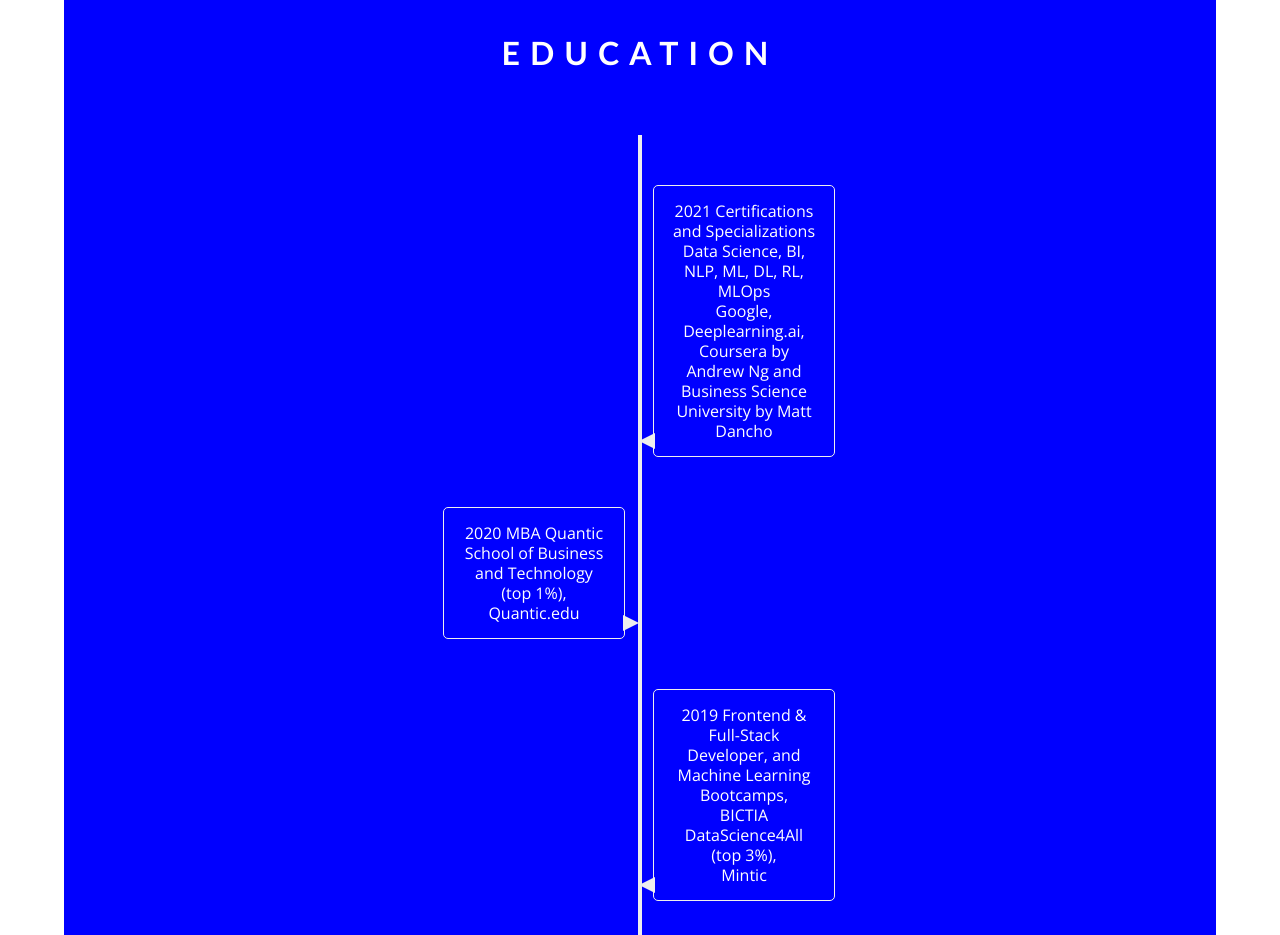
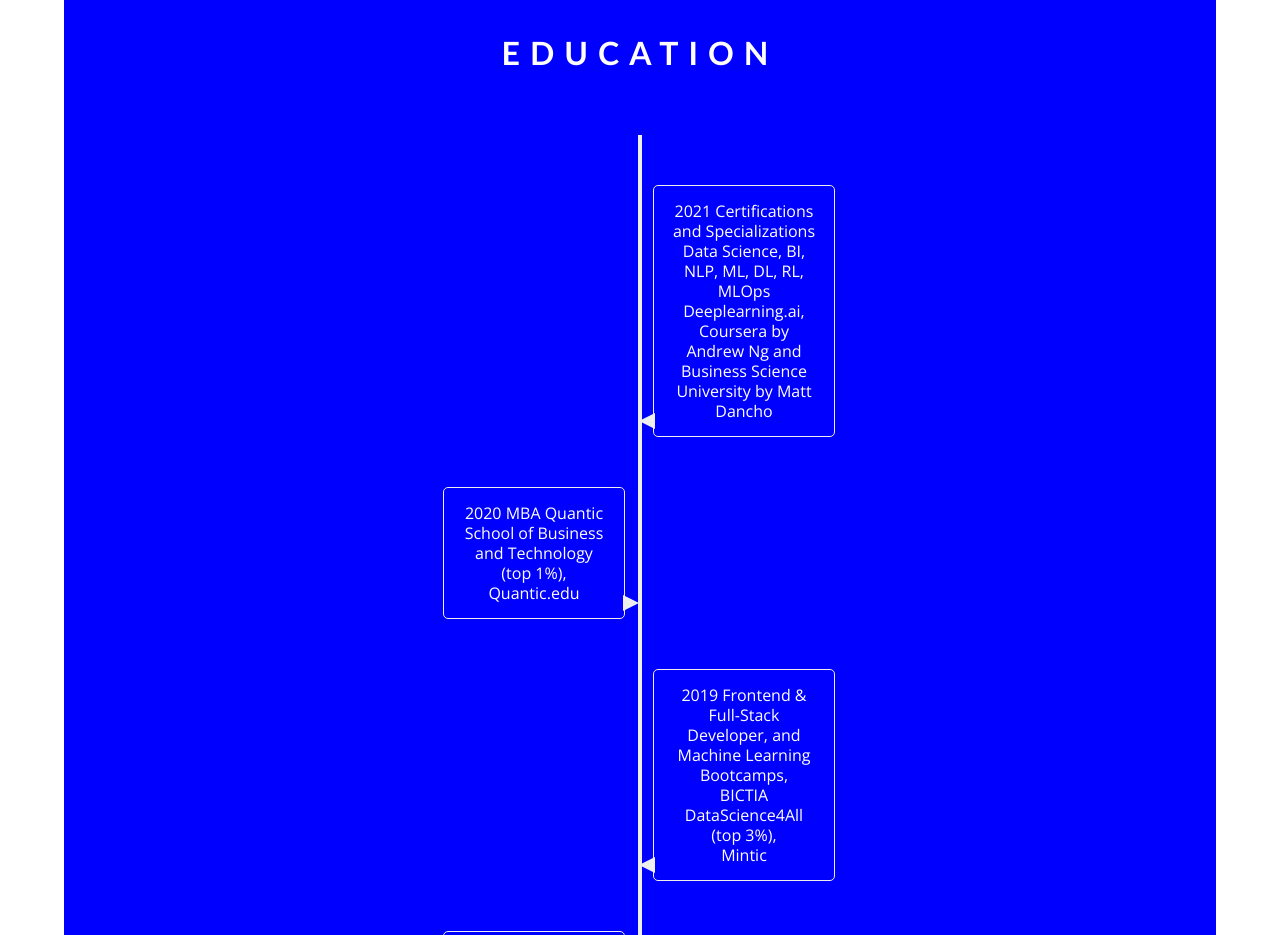
Before and after one commit to marcofernandez007/marcofernandez007.github.io, a plain HTML site: page index.html in a window 1280 px wide. Shown: the part 1690-2625 px from the top of the page. Drawn offline with nearby package versions, Linux system fonts and the light colour scheme; a web font is replaced by a local one.

Commit message:
Update index.html

```diff
--- a/index.html
+++ b/index.html
@@ -1080,7 +1080,7 @@ my interdisciplinary and global background. </p>
       <div>
         <time>2021</time>
         Certifications and Specializations
-        Data Science, BI, NLP, ML, DL, RL, MLOps <br> Google, Deeplearning.ai, Coursera by Andrew Ng and Business Science University by Matt Dancho <br>
+        Data Science, BI, NLP, ML, DL, RL, MLOps <br> Deeplearning.ai, Coursera by Andrew Ng and Business Science University by Matt Dancho <br>
       </div>
     </li>
 	 <li>
```
